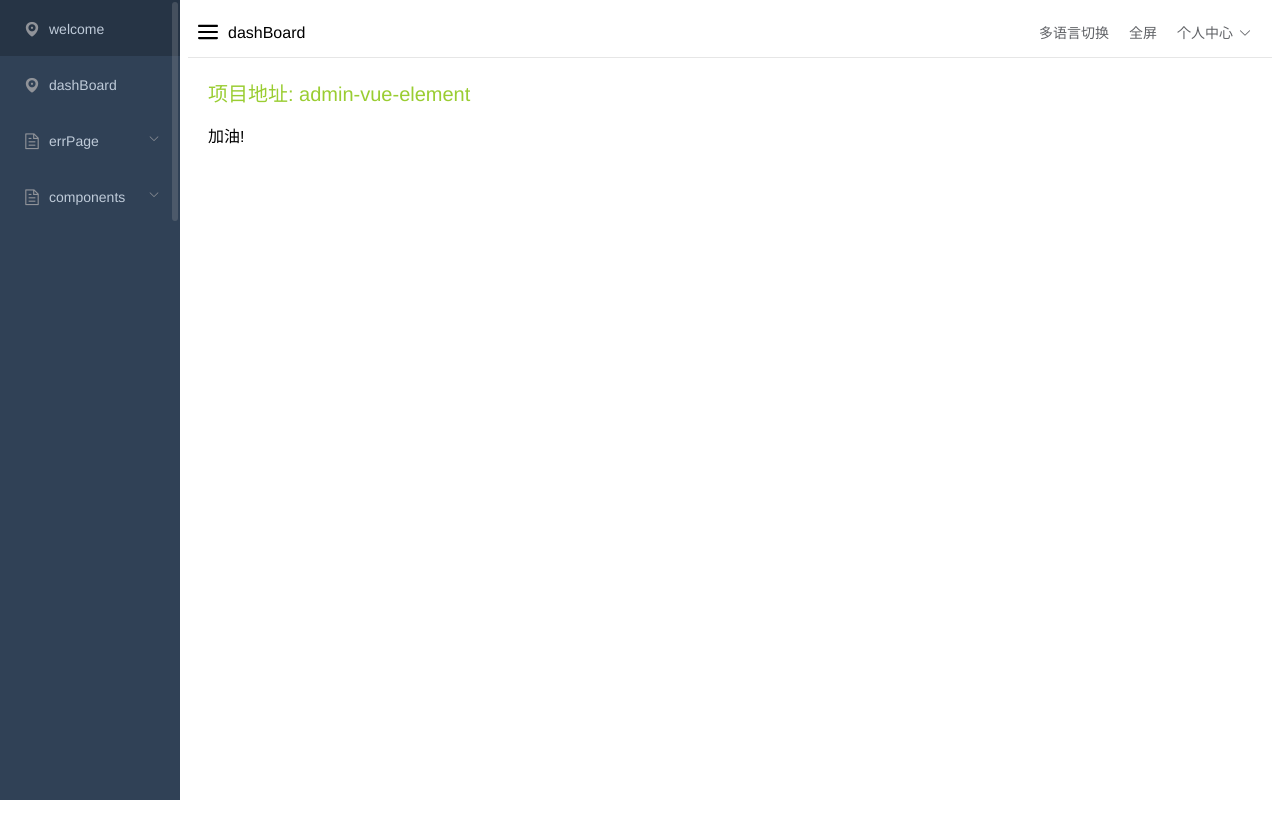
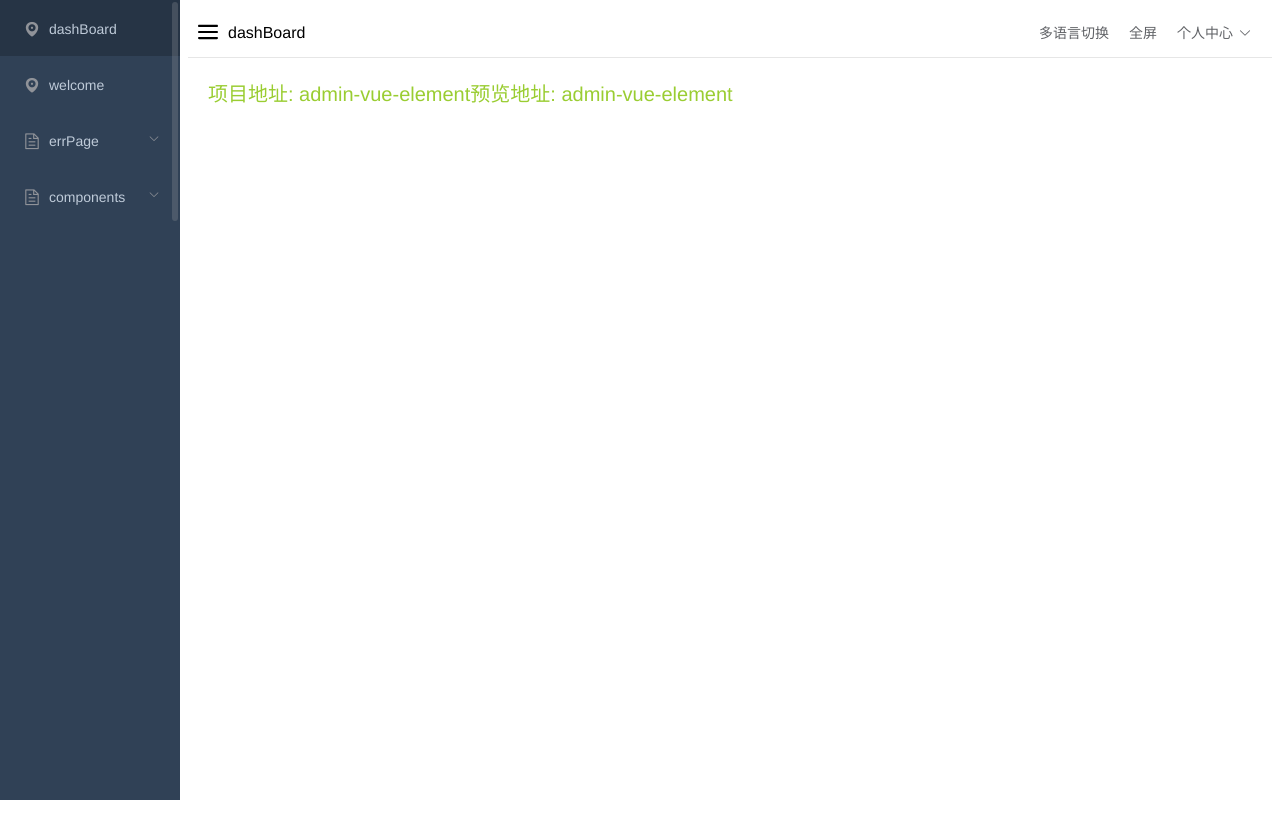
Before and after one commit to sayabc/admin-vue-element, a Vue app: page /#/dashBoard in a window 1280 px wide. Shown: the top 838 px of the page. Built offline with nearby package versions, Linux system fonts and the light colour scheme.

Commit message:
更改预览页面默认地址

```diff
--- a/config/index.js
+++ b/config/index.js
@@ -51,10 +51,9 @@ module.exports = {
     // Paths
     // assetsRoot: path.resolve(__dirname, '../dist'),
     assetsRoot: path.resolve(__dirname, '../docs'),
-    // assetsSubDirectory: 'static',
     assetsSubDirectory: 'static',
     // assetsPublicPath: '/',
-    assetsPublicPath: '/admin-vue-element/',
+    assetsPublicPath: '/admin-vue-element/', // 使用github的 gh-pages服务 /docs/需要配置此项
 
     /**
      * Source Maps
--- a/src/router/index.js
+++ b/src/router/index.js
@@ -12,8 +12,8 @@ Vue.use(Router);
 export const defaultSideBar = dashBoard;
 
 export const routersMap = [
+  dashBoard,
   welcome,
-  dashBoard,
   errPage,
   components,
 ];
--- a/src/views/dashboard/index.vue
+++ b/src/views/dashboard/index.vue
@@ -1,7 +1,7 @@
 <template>
   <div>
     <a href="https://github.com/sayabc/admin-vue-element" target="_black">项目地址: admin-vue-element</a>
-    <p>加油!</p>
+    <a href="https://sayabc.github.io/admin-vue-element/" target="_black">预览地址: admin-vue-element</a>
   </div>
 </template>
 
```
